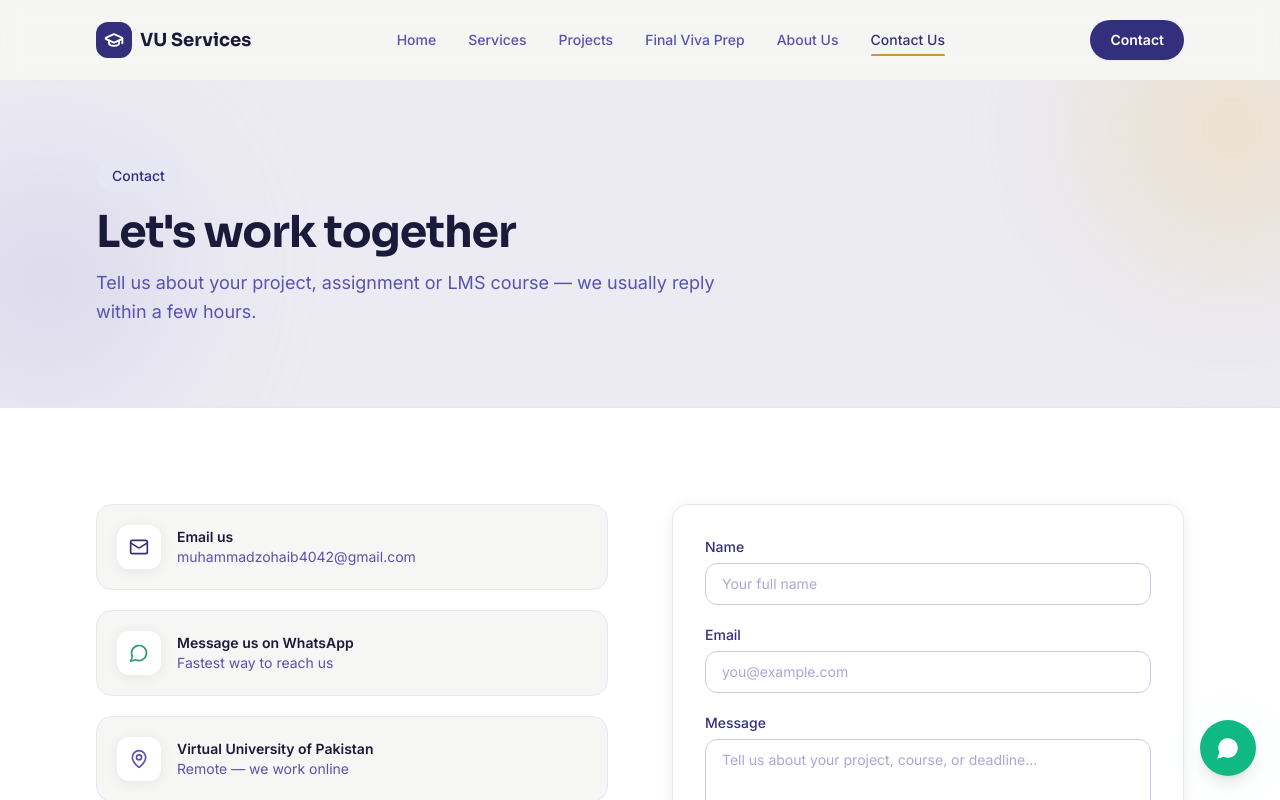
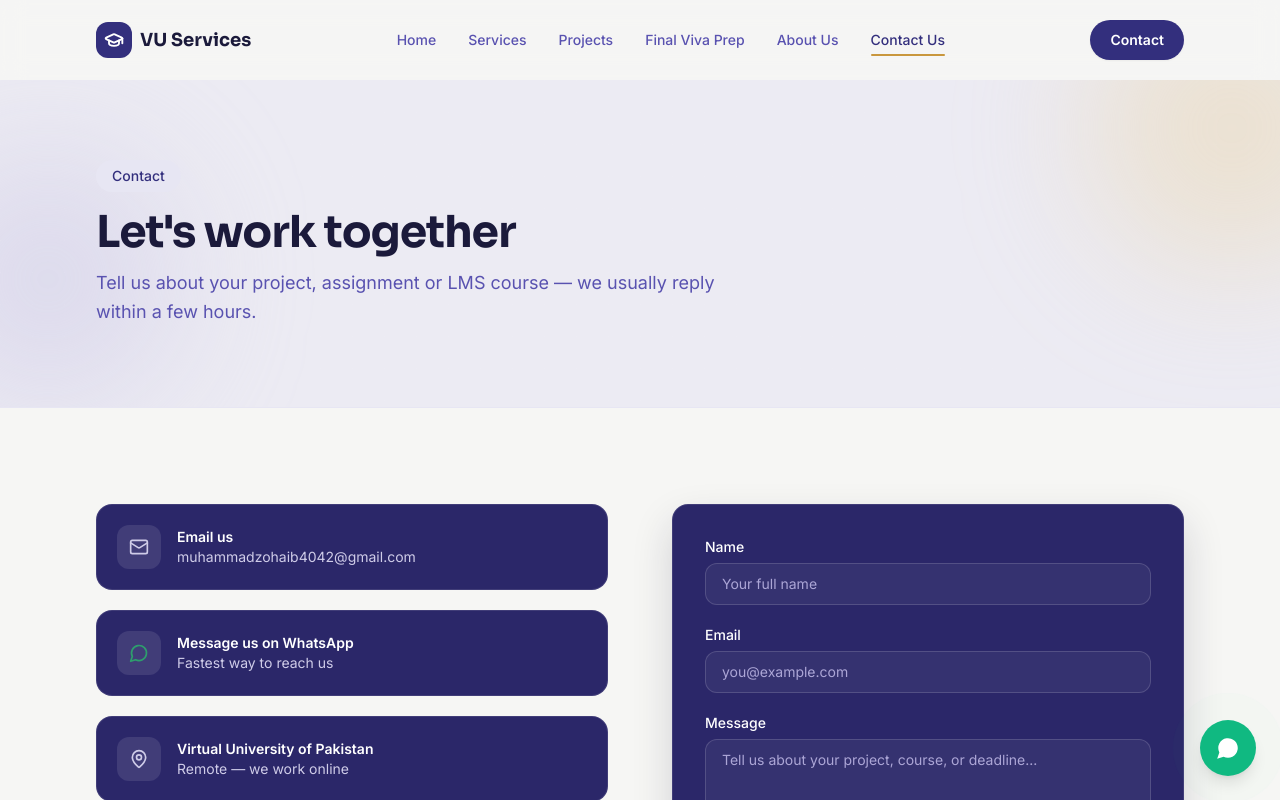
Before and after one commit to m-zohab/vu_portfolio, a React (Vite) app: page /contact in a window 1280 px wide. Shown: the top 800 px of the page. Built offline with nearby package versions, Linux system fonts and the light colour scheme.

Commit message:
Refactor Contact page styles for better visibility
Updated styling for the contact section, including background colors and text colors to enhance visibility and aesthetics.

```diff
--- a/src/pages/Contact.jsx
+++ b/src/pages/Contact.jsx
@@ -50,20 +50,20 @@ export default function Contact() {
         description="Tell us about your project, assignment or LMS course — we usually reply within a few hours."
       />
 
-      <section className="bg-white py-16 lg:py-24">
+      <section className="bg-paper py-16 lg:py-24">
         <div className="section-container grid gap-10 lg:grid-cols-2 lg:gap-16">
           {/* ── Direct contact info ─────────────────────────────────── */}
           <Reveal direction="left" className="space-y-5">
             <a
               href={`mailto:${siteConfig.email}`}
-              className="flex items-center gap-4 rounded-2xl border border-ink-100 bg-paper p-5 transition-colors hover:border-ink-200 hover:bg-ink-50/50"
+              className="flex items-center gap-4 rounded-2xl border border-white/10 bg-ink-800 p-5 transition-colors hover:border-white/25"
             >
-              <span className="flex h-11 w-11 shrink-0 items-center justify-center rounded-xl bg-white text-ink-700 shadow-soft">
+              <span className="flex h-11 w-11 shrink-0 items-center justify-center rounded-xl bg-white/10 text-gold-400">
                 <Mail size={20} />
               </span>
               <div>
-                <p className="text-sm font-semibold text-ink-950">Email us</p>
-                <p className="text-sm text-ink-500">{siteConfig.email}</p>
+                <p className="text-sm font-semibold text-white">Email us</p>
+                <p className="text-sm text-ink-200">{siteConfig.email}</p>
               </div>
             </a>
 
@@ -71,28 +71,28 @@ export default function Contact() {
               href={whatsappHref}
               target="_blank"
               rel="noopener noreferrer"
-              className="flex items-center gap-4 rounded-2xl border border-ink-100 bg-paper p-5 transition-colors hover:border-sage-100 hover:bg-sage-100/40"
+              className="flex items-center gap-4 rounded-2xl border border-white/10 bg-ink-800 p-5 transition-colors hover:border-sage-500/40"
             >
-              <span className="flex h-11 w-11 shrink-0 items-center justify-center rounded-xl bg-white text-sage-500 shadow-soft">
+              <span className="flex h-11 w-11 shrink-0 items-center justify-center rounded-xl bg-white/10 text-sage-500">
                 <MessageCircle size={20} />
               </span>
               <div>
-                <p className="text-sm font-semibold text-ink-950">
+                <p className="text-sm font-semibold text-white">
                   Message us on WhatsApp
                 </p>
-                <p className="text-sm text-ink-500">Fastest way to reach us</p>
+                <p className="text-sm text-ink-200">Fastest way to reach us</p>
               </div>
             </a>
 
-            <div className="flex items-center gap-4 rounded-2xl border border-ink-100 bg-paper p-5">
-              <span className="flex h-11 w-11 shrink-0 items-center justify-center rounded-xl bg-white text-ink-500 shadow-soft">
+            <div className="flex items-center gap-4 rounded-2xl border border-white/10 bg-ink-800 p-5">
+              <span className="flex h-11 w-11 shrink-0 items-center justify-center rounded-xl bg-white/10 text-gold-400">
                 <MapPin size={20} />
               </span>
               <div>
-                <p className="text-sm font-semibold text-ink-950">
+                <p className="text-sm font-semibold text-white">
                   Virtual University of Pakistan
                 </p>
-                <p className="text-sm text-ink-500">Remote — we work online</p>
+                <p className="text-sm text-ink-200">Remote — we work online</p>
               </div>
             </div>
           </Reveal>
@@ -101,13 +101,13 @@ export default function Contact() {
           <Reveal direction="right" delay={100}>
             <form
               onSubmit={handleSubmit}
-              className="rounded-2xl border border-ink-100 bg-white p-6 shadow-soft sm:p-8"
+              className="rounded-2xl border border-white/10 bg-ink-800 p-6 shadow-lift sm:p-8"
             >
               <div className="space-y-5">
                 <div>
                   <label
                     htmlFor="name"
-                    className="mb-1.5 block text-sm font-medium text-ink-700"
+                    className="mb-1.5 block text-sm font-medium text-white"
                   >
                     Name
                   </label>
@@ -119,14 +119,14 @@ export default function Contact() {
                     value={form.name}
                     onChange={handleChange}
                     placeholder="Your full name"
-                    className="w-full rounded-xl border border-ink-200 px-4 py-2.5 text-sm text-ink-800 placeholder:text-ink-300 focus:border-ink-500"
+                    className="w-full rounded-xl border border-white/15 bg-white/5 px-4 py-2.5 text-sm text-white placeholder:text-ink-300 focus:border-gold-500"
                   />
                 </div>
 
                 <div>
                   <label
                     htmlFor="email"
-                    className="mb-1.5 block text-sm font-medium text-ink-700"
+                    className="mb-1.5 block text-sm font-medium text-white"
                   >
                     Email
                   </label>
@@ -138,14 +138,14 @@ export default function Contact() {
                     value={form.email}
                     onChange={handleChange}
                     placeholder="you@example.com"
-                    className="w-full rounded-xl border border-ink-200 px-4 py-2.5 text-sm text-ink-800 placeholder:text-ink-300 focus:border-ink-500"
+                    className="w-full rounded-xl border border-white/15 bg-white/5 px-4 py-2.5 text-sm text-white placeholder:text-ink-300 focus:border-gold-500"
                   />
                 </div>
 
                 <div>
                   <label
                     htmlFor="message"
-                    className="mb-1.5 block text-sm font-medium text-ink-700"
+                    className="mb-1.5 block text-sm font-medium text-white"
                   >
                     Message
                   </label>
@@ -157,19 +157,19 @@ export default function Contact() {
                     value={form.message}
                     onChange={handleChange}
                     placeholder="Tell us about your project, course, or deadline..."
-                    className="w-full resize-none rounded-xl border border-ink-200 px-4 py-2.5 text-sm text-ink-800 placeholder:text-ink-300 focus:border-ink-500"
+                    className="w-full resize-none rounded-xl border border-white/15 bg-white/5 px-4 py-2.5 text-sm text-white placeholder:text-ink-300 focus:border-gold-500"
                   />
                 </div>
 
                 <button
                   type="submit"
-                  className="w-full rounded-full bg-ink-700 px-6 py-3 text-sm font-semibold text-white transition-colors hover:bg-ink-800"
+                  className="w-full rounded-full bg-gold-500 px-6 py-3 text-sm font-semibold text-ink-950 transition-colors hover:bg-gold-600"
                 >
                   Send message
                 </button>
 
                 {submitted && (
-                  <p className="flex items-center gap-2 text-sm text-sage-600">
+                  <p className="flex items-center gap-2 text-sm text-sage-500">
                     <CheckCircle2 size={16} />
                     Your email app should now be open with the message ready
                     to send.
```
